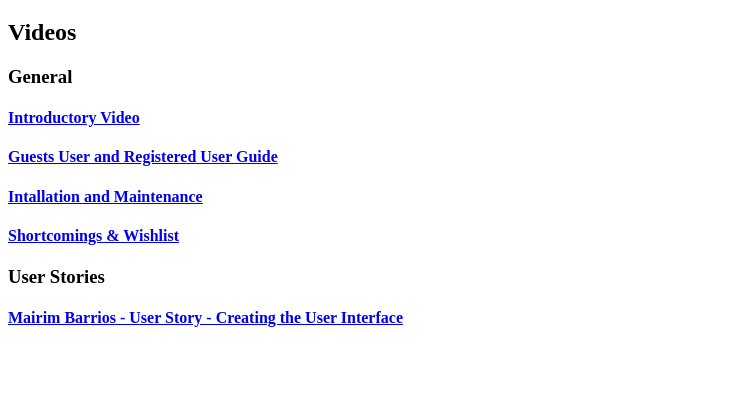
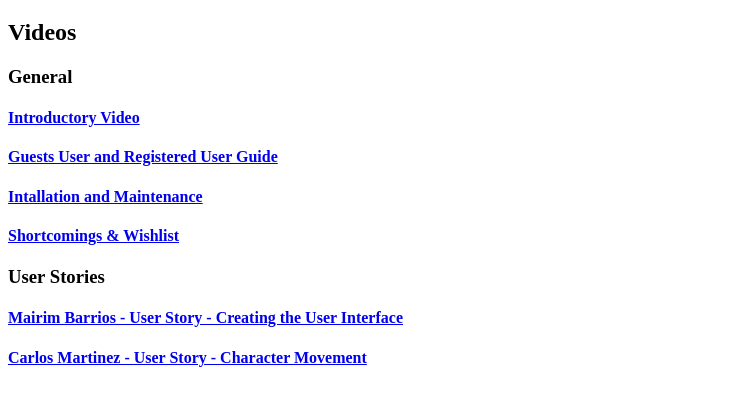
Before and after one commit to FIU-SCIS-Senior-Projects/AR-VR-VE-for-Computer-Science-Education-2.0, a plain HTML site: page Videos/index.html in a window 1280 px wide. Shown: the part 61-466 px from the top of the page, without its empty margins (0-731 px from the left). Drawn offline with Linux system fonts and the light colour scheme.

Commit message:
Added video

```diff
--- a/Videos/index.html
+++ b/Videos/index.html
@@ -11,6 +11,7 @@
 			<h4><a href="https://www.youtube.com/watch?v=Kr8hYP4r6aI&list=PLG3lylzOg8FicTUyKyPqRkMt5fCa1859-&index=4" target="_blank">Shortcomings & Wishlist</a></h4>
 	 <h3>User Stories<h3>
 		 	<h4><a href="https://www.youtube.com/watch?v=ionmVJL4DmU&index=5&list=PLG3lylzOg8FicTUyKyPqRkMt5fCa1859-" target="_blank">Mairim Barrios - User Story - Creating the User Interface</a></h4>
+			<h4><a href="https://www.youtube.com/watch?v=4b1bK9gHPms-" target="_blank">Carlos Martinez - User Story - Character Movement</a></h4>
 </div>
 </body>
 </html>
```
Also changed, not shown: 1 other file.
